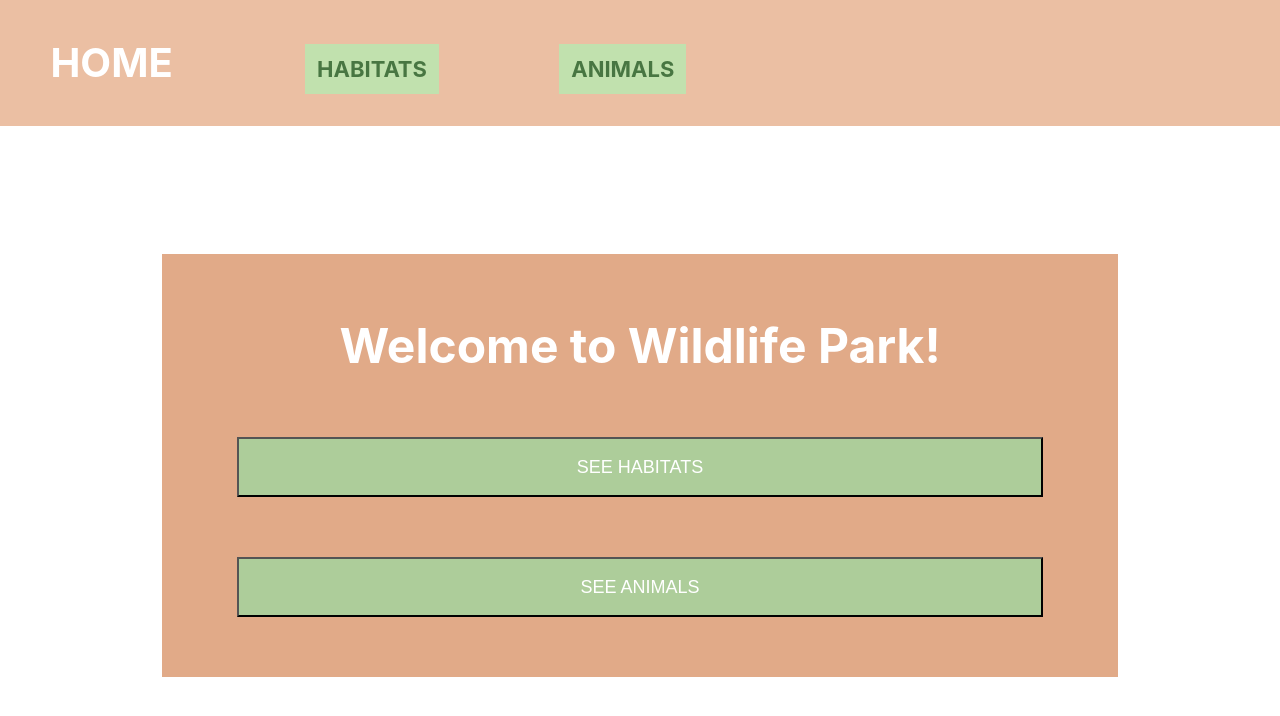
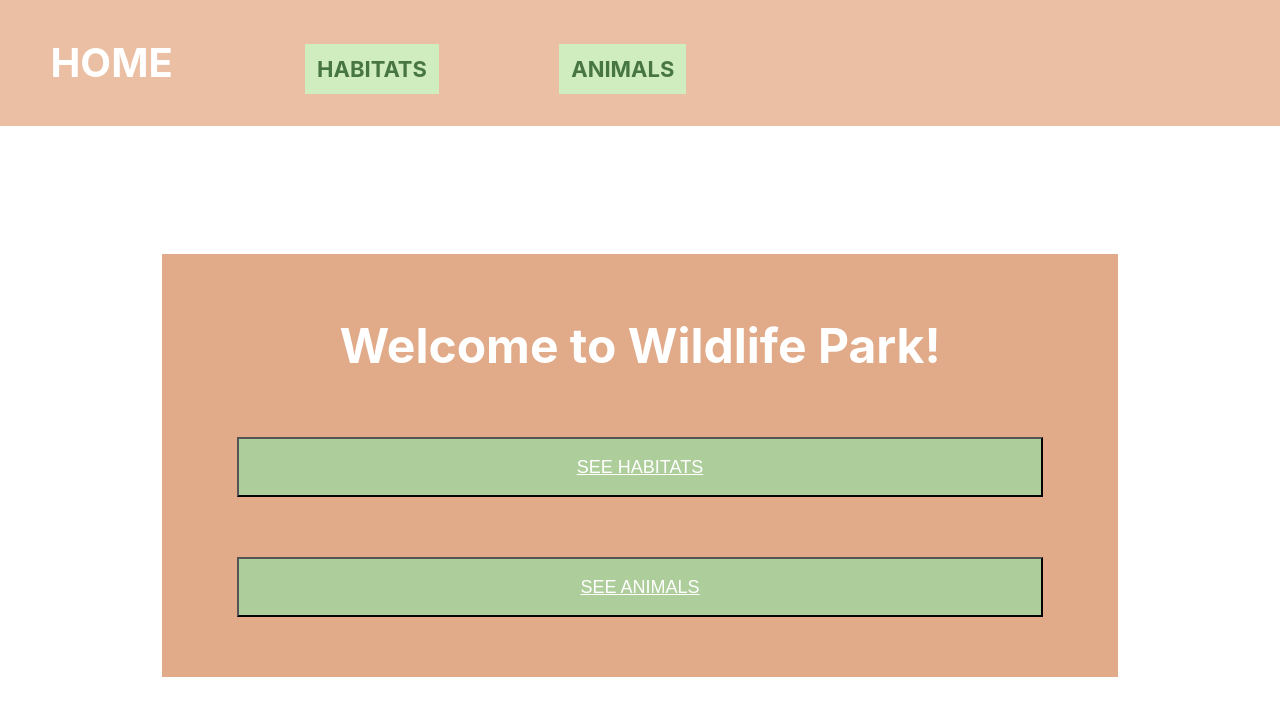
Before and after one commit to hopebradley/wildlife-park, a React (Create React App) app: page / in a window 1280 px wide. Shown: the top 716 px of the page. Built offline with nearby package versions, Linux system fonts and the light colour scheme; no server answers.

Commit message:
finish homepage

```diff
--- a/src/components/HomePage.js
+++ b/src/components/HomePage.js
@@ -1,11 +1,12 @@
+import {Link} from 'react-router-dom';
 
 const HomePage = (props) => {
 
     return (
         <div id="homepage">
             <h1>Welcome to Wildlife Park!</h1>
-            <button className="home-button">SEE HABITATS</button>
-            <button className="home-button">SEE ANIMALS</button>
+            <button className="home-button"><Link to="/habitats">SEE HABITATS</Link></button>
+            <button className="home-button"><Link to="/animals">SEE ANIMALS</Link></button>
         </div>
     )
 }
--- a/src/index.css
+++ b/src/index.css
@@ -25,7 +25,7 @@ code {
   margin:5%;
   text-decoration: none;
   color: rgb(72, 118, 66);
-  background-color:rgb(193, 225, 174);
+  background-color:rgb(207, 237, 190);
 }
 
 #main-nav {
@@ -71,3 +71,7 @@ code {
   background-color:rgb(173, 205, 154);
   color: white;
 }
+
+a {
+  color: white;
+}
```
